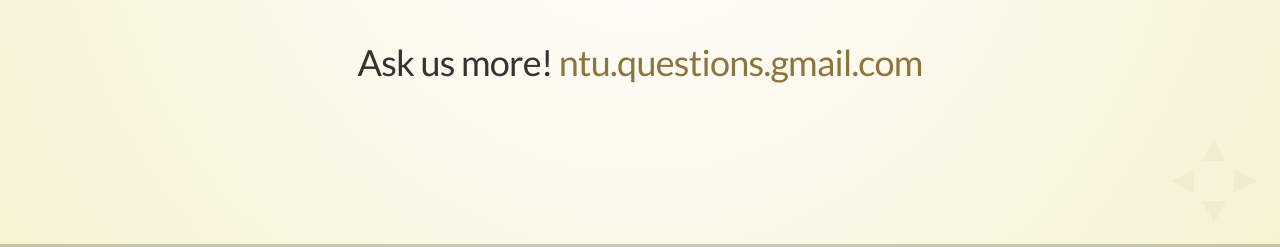
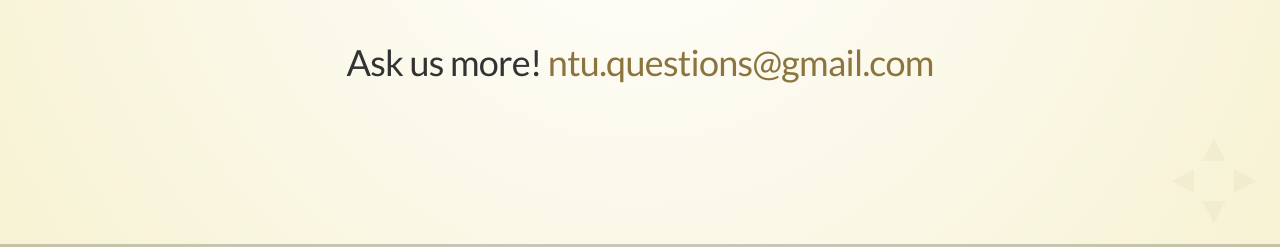
Before and after one commit to Mozilla-NTU/gamedev-2014, a website: page site/slides/questions-day3.html in a window 1280 px wide. Shown: the part 553-800 px from the top of the page. Drawn offline with Linux system fonts and the light colour scheme.

Commit message:
updating slides from in class

```diff
--- a/site/slides/questions-day3.html
+++ b/site/slides/questions-day3.html
@@ -23,7 +23,7 @@
           </ol>
           <br />
           <br />
-          <p>Ask us more! <a href="mailto:ntu.questions@gmail.com">ntu.questions.gmail.com</a></p>
+          <p>Ask us more! <a href="mailto:ntu.questions@gmail.com">ntu.questions@gmail.com</a></p>
         </section>
       </div>
     </div>
```
